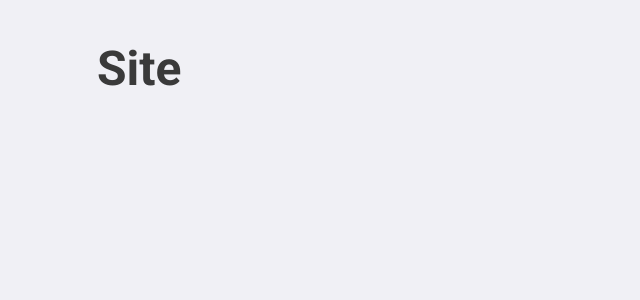
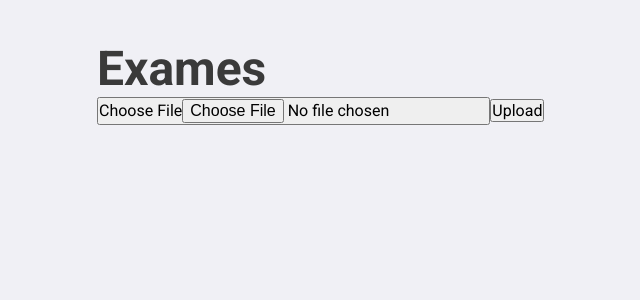
Before and after one commit to MRB-Computer-Vision/web-frontend-admin, a React (Create React App) app: page / in a window 1280 px wide. Shown: the top 300 px of the page, without its empty margins (83-723 px from the left). Built offline with nearby package versions, Linux system fonts and the light colour scheme.

Commit message:
Page Upload and Submit

```diff
--- /dev/null
+++ b/src/components/Upload/index.tsx
@@ -0,0 +1,87 @@
+import React, { useState, FormEvent } from 'react';
+import axios from 'axios';
+
+import {
+  App,
+  ImagePreviewBox,
+  Form,
+  FileChooserButton,
+  FileInput,
+  UploadButton,
+  Result,
+  Message,
+} from './styles';
+
+// tipando componente no formato de funcao
+const Upload: React.FC = (): JSX.Element => {
+  const acceptedTypes: string[] = ['image/png', 'image/jpg', 'image/jpeg'];
+
+  const [file, setFile] = useState();
+  const [uploadMessage, setUploadMessage] = useState('');
+  const [data, setData] = useState<string | null>(null);
+  const [uploading, setUploading] = useState(false);
+
+  const isValidFileType = (fileType: string): boolean => {
+    return acceptedTypes.includes(fileType);
+  };
+
+  async function handleFileUpload(
+    event: FormEvent<HTMLFormElement>,
+  ): Promise<void> {
+    event.preventDefault();
+
+    if (!isValidFileType(file.type)) {
+      setUploadMessage(`Formato não suportado`);
+      return;
+    }
+
+    setUploading(true);
+    setUploadMessage('Enviando');
+    const formData = new FormData();
+    formData.append('file', file);
+    const url = 'http://localhost:3333/uploads';
+
+    try {
+      const response = await axios.post(url, formData, {
+        headers: {
+          'Content-Type': 'multipart/form-data',
+        },
+      });
+      setData(response.data);
+      setUploading(false);
+      setUploadMessage('Upload realizado com sucesso');
+    } catch (err) {
+      setUploading(false);
+      setUploadMessage(`Ocorreu um erro: ${err}`);
+    }
+  }
+
+  return (
+    <>
+      <App>
+        <ImagePreviewBox />
+        <Form onSubmit={handleFileUpload}>
+          <FileChooserButton type="button">
+            Choose File
+            <FileInput
+              type="file"
+              name="file"
+              accept={acceptedTypes.toString()}
+              onChange={(e) => {
+                if (e.target.files && e.target.files.length > 0) {
+                  setFile(e.target.files[0]);
+                }
+              }}
+            />
+          </FileChooserButton>
+          <UploadButton type="submit" disabled={uploading}>
+            Upload
+          </UploadButton>
+        </Form>
+        {uploadMessage ? <Message>{uploadMessage}</Message> : <span />}
+        {data ? <Result>data</Result> : <span />}
+      </App>
+    </>
+  );
+};
+export default Upload;
--- /dev/null
+++ b/src/components/Upload/styles.ts
@@ -0,0 +1,13 @@
+import styled from 'styled-components';
+
+export const Result = styled.h3``;
+export const Message = styled.div`
+  font-weight: bold;
+`;
+
+export const App = styled.div``;
+export const ImagePreviewBox = styled.div``;
+export const Form = styled.form``;
+export const FileChooserButton = styled.button``;
+export const FileInput = styled.input``;
+export const UploadButton = styled.button``;
--- a/src/pages/Auth/index.tsx
+++ b/src/pages/Auth/index.tsx
@@ -20,7 +20,7 @@ const Auth: React.FC = () => {
     } else {
       const params = { email, password };
       try {
-        const response = await api.post('login', params);
+        const response = await api.post('auth/login', params);
         console.log('response', response.data);
       } catch (err) {
         setInputError('Falha na Autenticação');
--- /dev/null
+++ b/src/pages/SubmitExams/index.tsx
@@ -0,0 +1,16 @@
+import React from 'react';
+import Upload from '../../components/Upload';
+
+import { Title } from './styles';
+
+// tipando componente no formato de funcao
+const Dashboard: React.FC = () => {
+  return (
+    <>
+      <Title>Exames</Title>
+      <Upload />
+    </>
+  );
+};
+
+export default Dashboard;
--- /dev/null
+++ b/src/pages/SubmitExams/styles.ts
@@ -0,0 +1,9 @@
+import styled from 'styled-components';
+
+export const Title = styled.h1`
+  font-size: 48px;
+  color: #3a3a3a;
+`;
+
+export const Form = styled.form``;
+export const Upload = styled.input``;
--- a/src/routes/index.tsx
+++ b/src/routes/index.tsx
@@ -4,10 +4,11 @@ import { Switch, Route } from 'react-router-dom';
 import Dashboard from '../pages/Dashboard';
 import Site from '../pages/Site';
 import Auth from '../pages/Auth';
+import SubmitExams from '../pages/SubmitExams';
 
 const Routes: React.FC = () => (
   <Switch>
-    <Route path="/" exact component={Site} />
+    <Route path="/" exact component={SubmitExams} />
     <Route path="/site" component={Site} />
     <Route path="/dashboard" component={Dashboard} />
     <Route path="/auth" component={Auth} />
```
